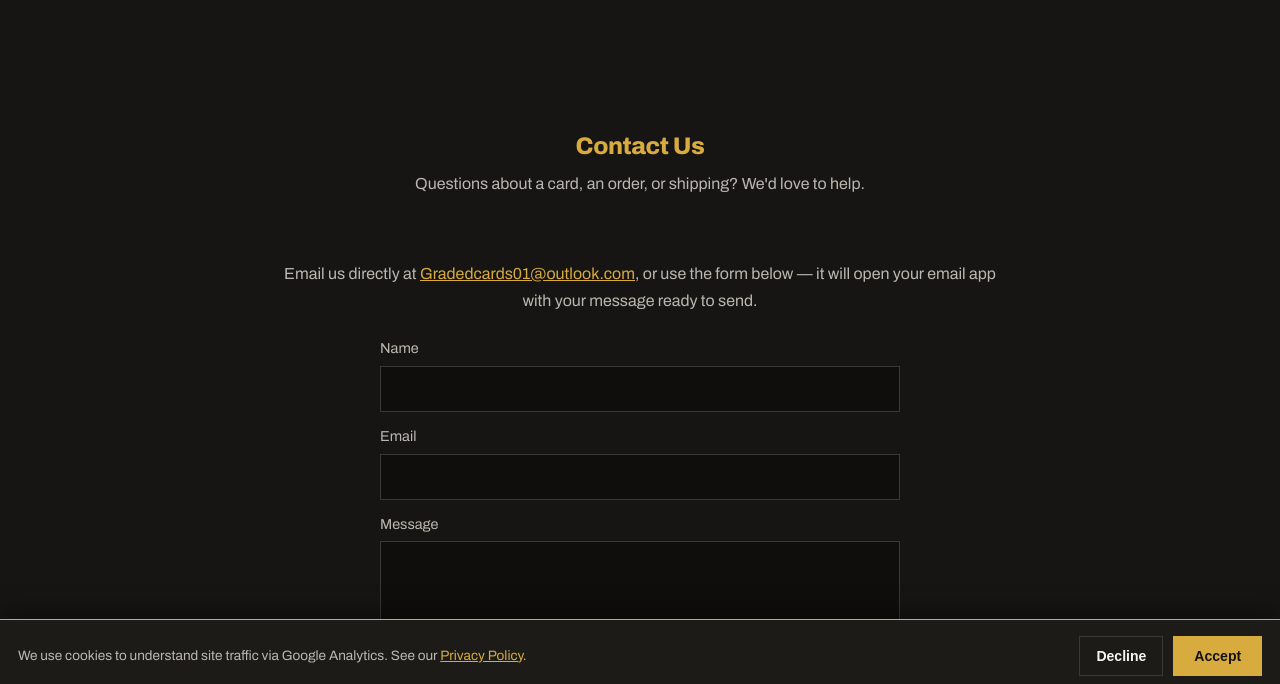
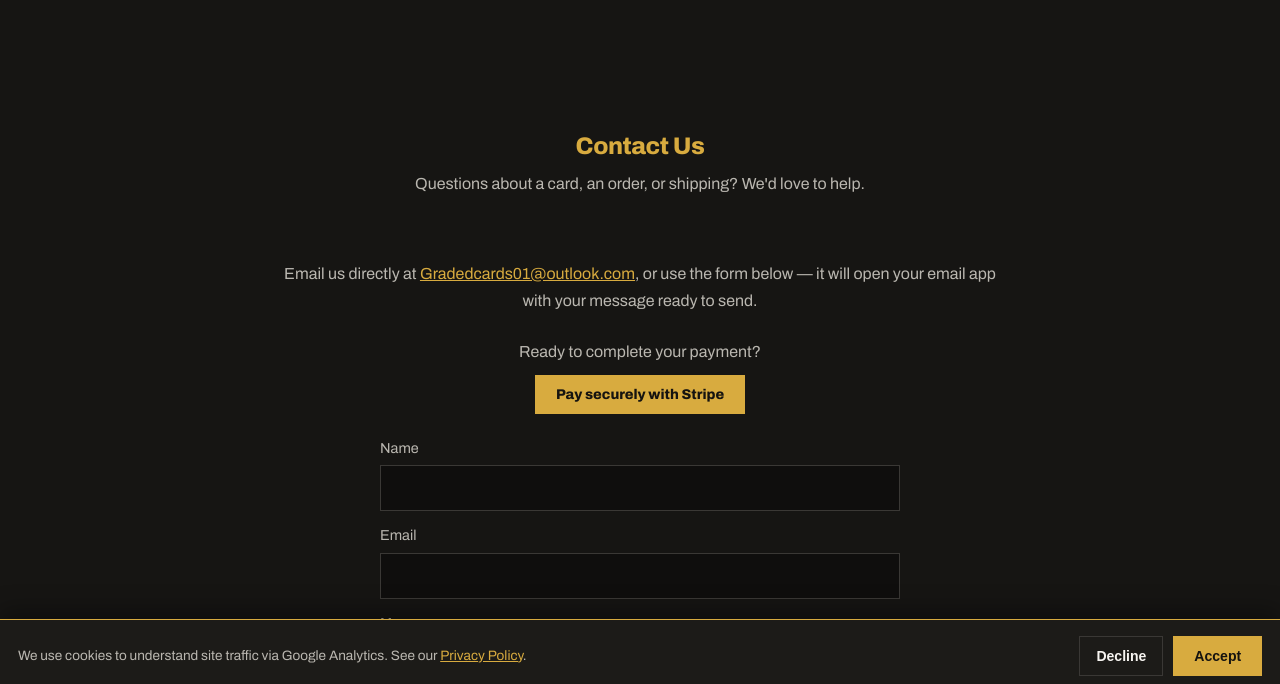
Before and after one commit to razwaanu-sketch/graded-cards-01, a plain HTML site: page contact.html in a window 1280 px wide. Shown: the part 108-792 px from the top of the page. Drawn offline with Linux system fonts and the light colour scheme; no server answers.

Commit message:
Add Stripe payment button to contact page

```diff
--- a/contact.html
+++ b/contact.html
@@ -60,6 +60,11 @@
         it will open your email app with your message ready to send.
       </p>
 
+      <div style="text-align:center; margin: 24px 0 32px;">
+        <p>Ready to complete your payment?</p>
+        <a class="btn-gold" href="https://buy.stripe.com/aFa28r6833pj3Eb2mv0oM0d" target="_blank" rel="noopener">Pay securely with Stripe</a>
+      </div>
+
       <form class="contact-form" id="contact-form">
         <label for="name">Name
           <input type="text" id="name" name="name" required autocomplete="name">
```
